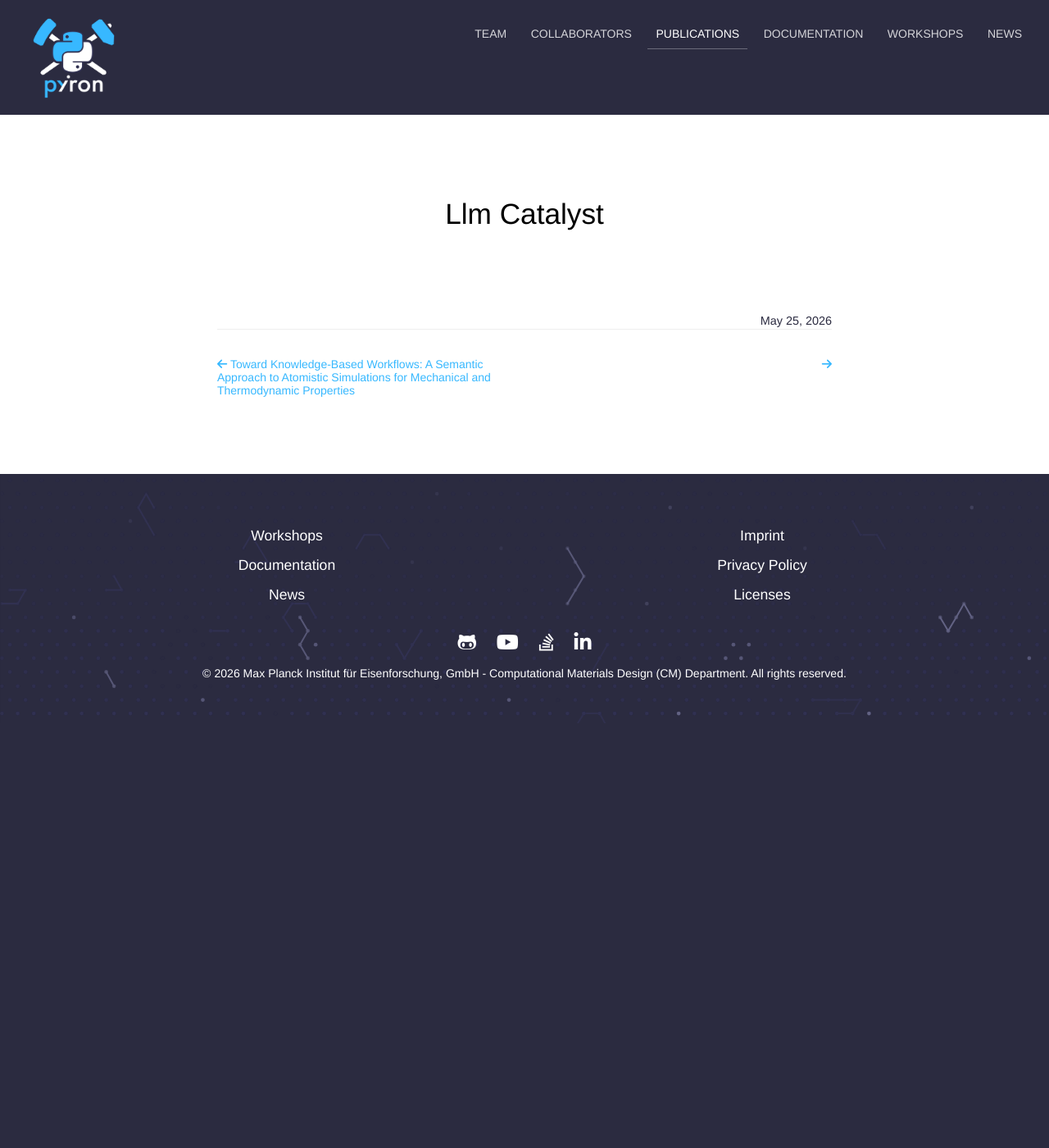
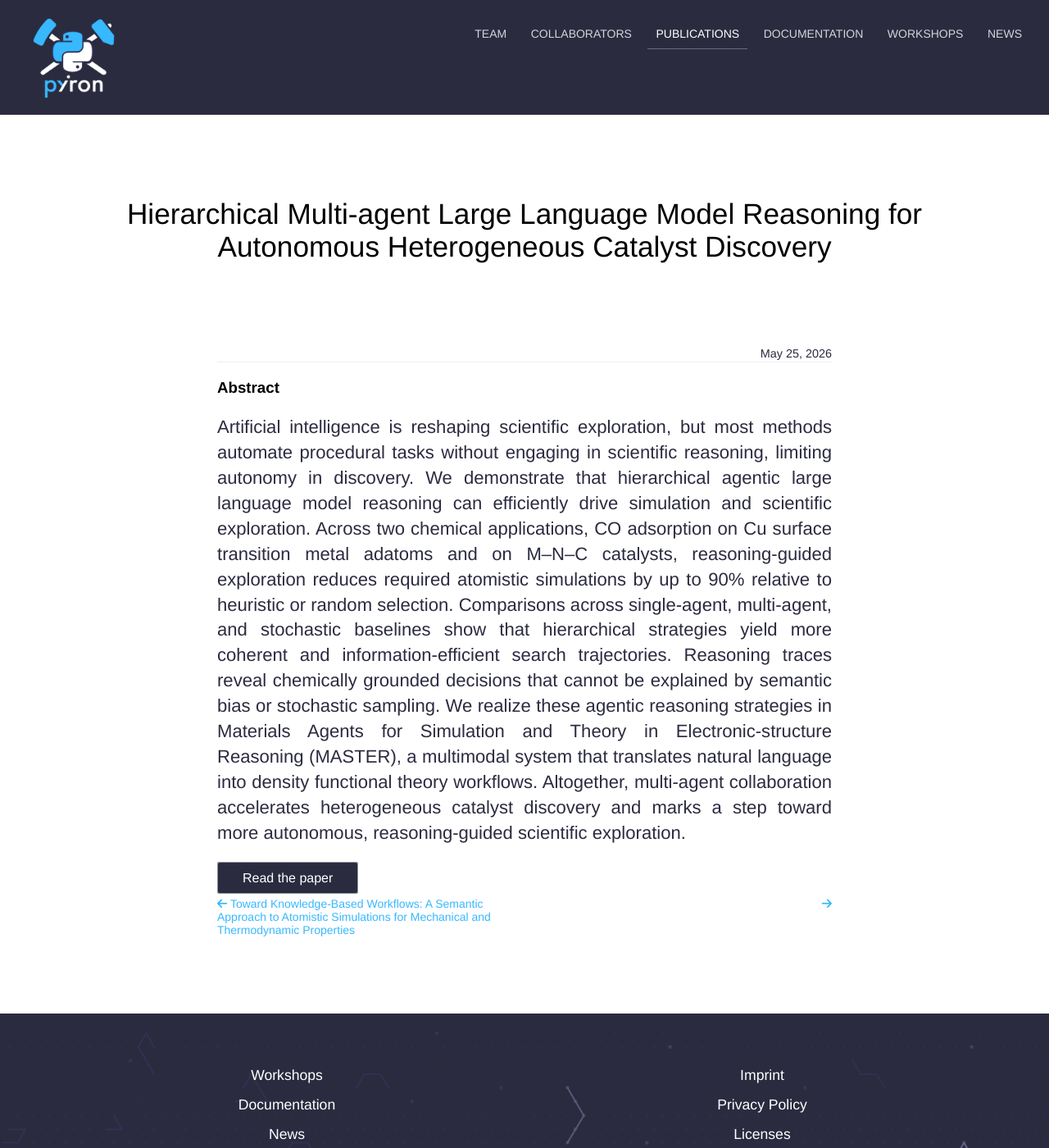
Before and after one commit to pyiron/pyiron.github.io, a Jekyll site: the page built from publications/_posts/2026-05-25-llm-catalyst.md, in a window 1280 px wide and 1400 px high. Shown: the whole window at 82% size. Built offline with Jekyll 4.4.1, drawn with Linux system fonts in a browser that asks for light colours; nearby versions of some CDN libraries.

Commit message:
some more

```diff
--- a/publications/_posts/2026-05-25-llm-catalyst.md
+++ b/publications/_posts/2026-05-25-llm-catalyst.md
@@ -0,0 +1,13 @@
+---
+title: "Hierarchical Multi-agent Large Language Model Reasoning for Autonomous Heterogeneous Catalyst Discovery"
+journal: J. Am. Chem. Soc. 2026, 148, 5, 5520–5532
+authors:
+  - Samuel Rothfarb
+  - Megan C. Davis
+  - Ivana Matanovic
+  - Baikun Li
+  - Edward F. Holby
+  - Wilton J. M. Kort-Kamp
+abstract: Artificial intelligence is reshaping scientific exploration, but most methods automate procedural tasks without engaging in scientific reasoning, limiting autonomy in discovery. We demonstrate that hierarchical agentic large language model reasoning can efficiently drive simulation and scientific exploration. Across two chemical applications, CO adsorption on Cu surface transition metal adatoms and on M–N–C catalysts, reasoning-guided exploration reduces required atomistic simulations by up to 90% relative to heuristic or random selection. Comparisons across single-agent, multi-agent, and stochastic baselines show that hierarchical strategies yield more coherent and information-efficient search trajectories. Reasoning traces reveal chemically grounded decisions that cannot be explained by semantic bias or stochastic sampling. We realize these agentic reasoning strategies in Materials Agents for Simulation and Theory in Electronic-structure Reasoning (MASTER), a multimodal system that translates natural language into density functional theory workflows. Altogether, multi-agent collaboration accelerates heterogeneous catalyst discovery and marks a step toward more autonomous, reasoning-guided scientific exploration.
+full-text: https://doi.org/10.1038/s41524-026-02139-1
+---
```
Also changed, not shown: publications/_posts/2025-12-08-direct-air-capture-materials.md (+12 -0 lines), publications/_posts/2026-05-12-knowledge-based-workflows.md (+1 -1 lines).
